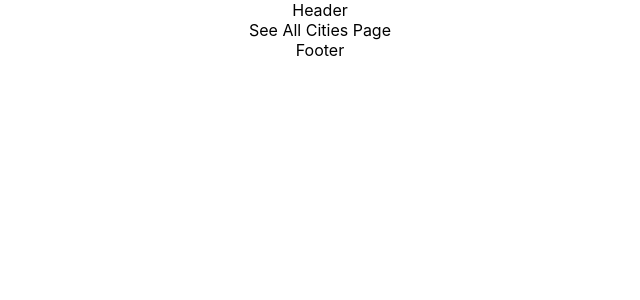
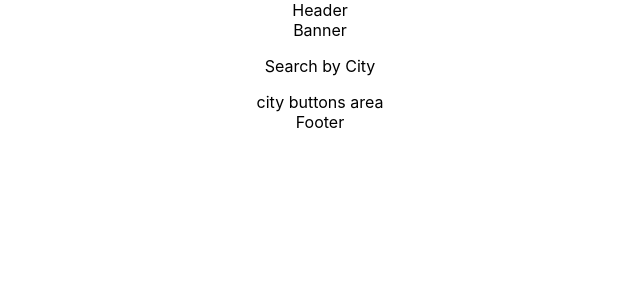
Before and after one commit to jasmatazzy/unilife-apartment-app, a React (Create React App) app: page /seeallcities in a window 1280 px wide. Shown: the top 300 px of the page, without its empty margins (320-960 px from the left). Built offline with nearby package versions, Linux system fonts and the light colour scheme.

Commit message:
textual set up of see all cities page complete

```diff
--- a/src/pages/SeeAllCitiesPage/SeeAllCitiesPage.js
+++ b/src/pages/SeeAllCitiesPage/SeeAllCitiesPage.js
@@ -1,9 +1,14 @@
 import React from 'react'
 import './SeeAllCitiesPage.css'
+import Banner from '../../components/Banner/Banner'
 
 const SeeAllCitiesPage = () => {
   return (
-    <div>See All Cities Page</div>
+    <div>
+      <Banner />
+      <p>Search by City</p>
+      <div>city buttons area</div>
+    </div>
   )
 }
 
```
